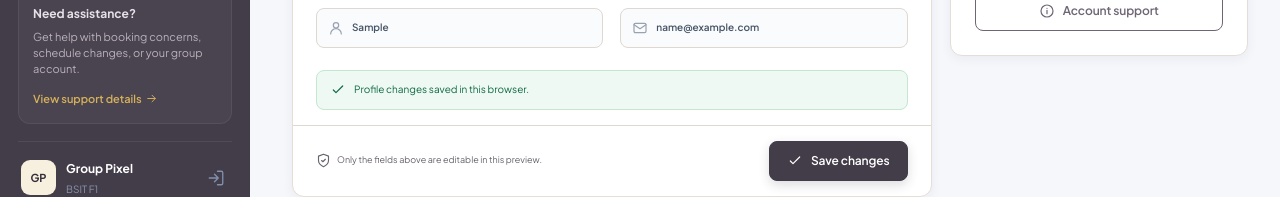
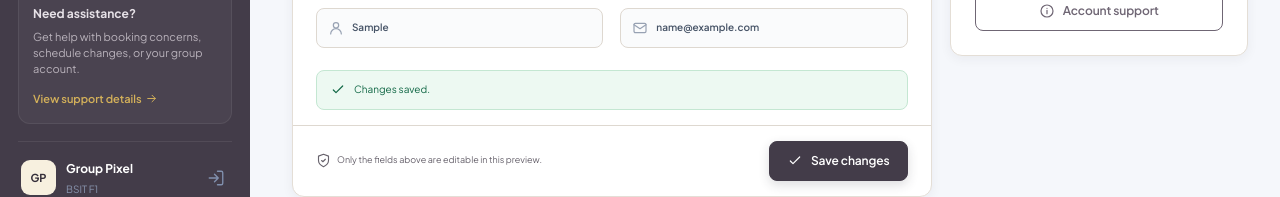
Before and after one commit to andreyaii/WILQ, a React (Vite) app in the folder frontend/: page /student/profile in a window 1280 px wide. Both pictures are taken after typing "Sample", "name@example.com" into the empty fields and a click on the button "Save changes". Shown: the part 583-780 px from the top of the page. Built offline with nearby package versions, Linux system fonts and the light colour scheme.

Commit message:
feat: change validation text

```diff
--- a/frontend/src/pages/Profile.tsx
+++ b/frontend/src/pages/Profile.tsx
@@ -82,7 +82,7 @@ export default function Profile() {
                             </label>
                         </div>
                         {error && <div className="form-error profile-message" role="alert"><Icon name="info" size={16} />{error}</div>}
-                        {saved && <div className="form-success profile-message" role="status"><Icon name="check" size={16} />Profile changes saved in this browser.</div>}
+                        {saved && <div className="form-success profile-message" role="status"><Icon name="check" size={16} />Changes saved.</div>}
                         <div className="profile-footer">
                             <p><Icon name="shield" size={15} />Only the fields above are editable in this preview.</p>
                             <button className="primary-button" type="submit"><Icon name="check" size={16} />Save changes</button>
```
